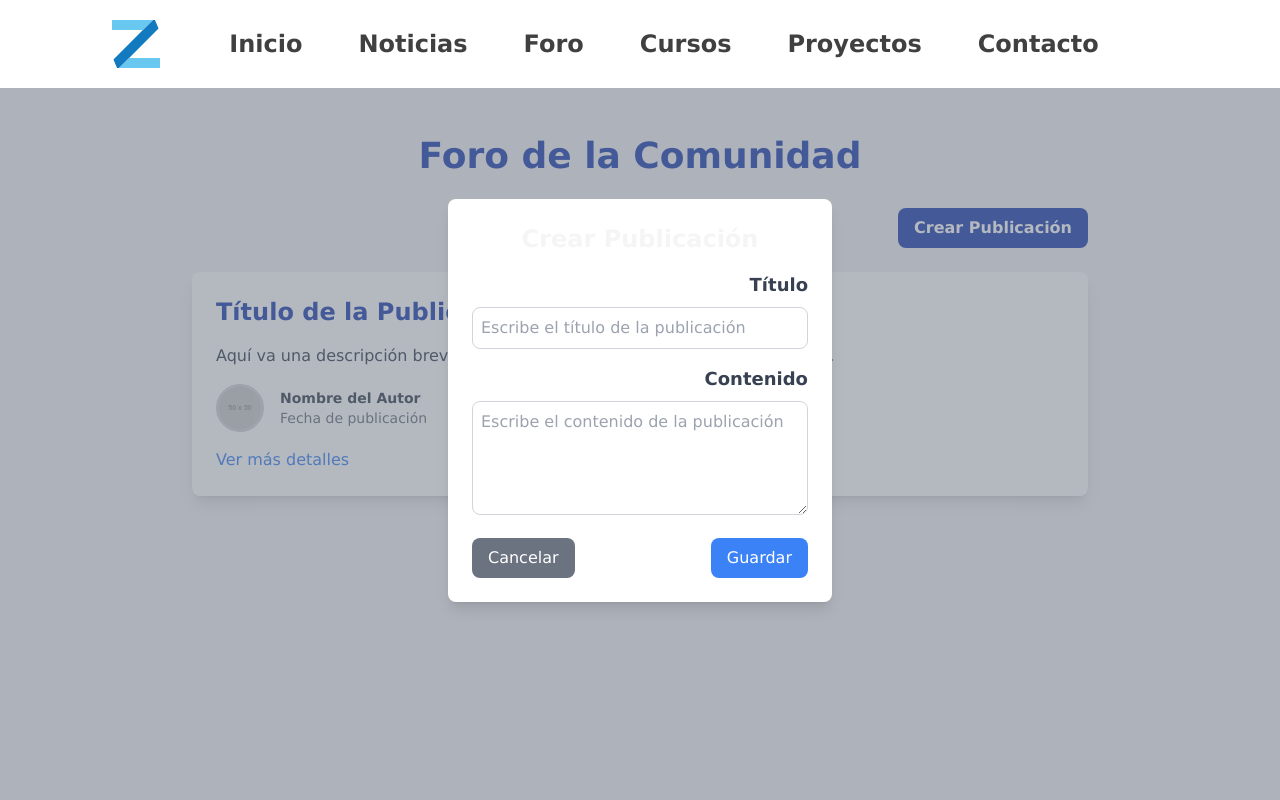
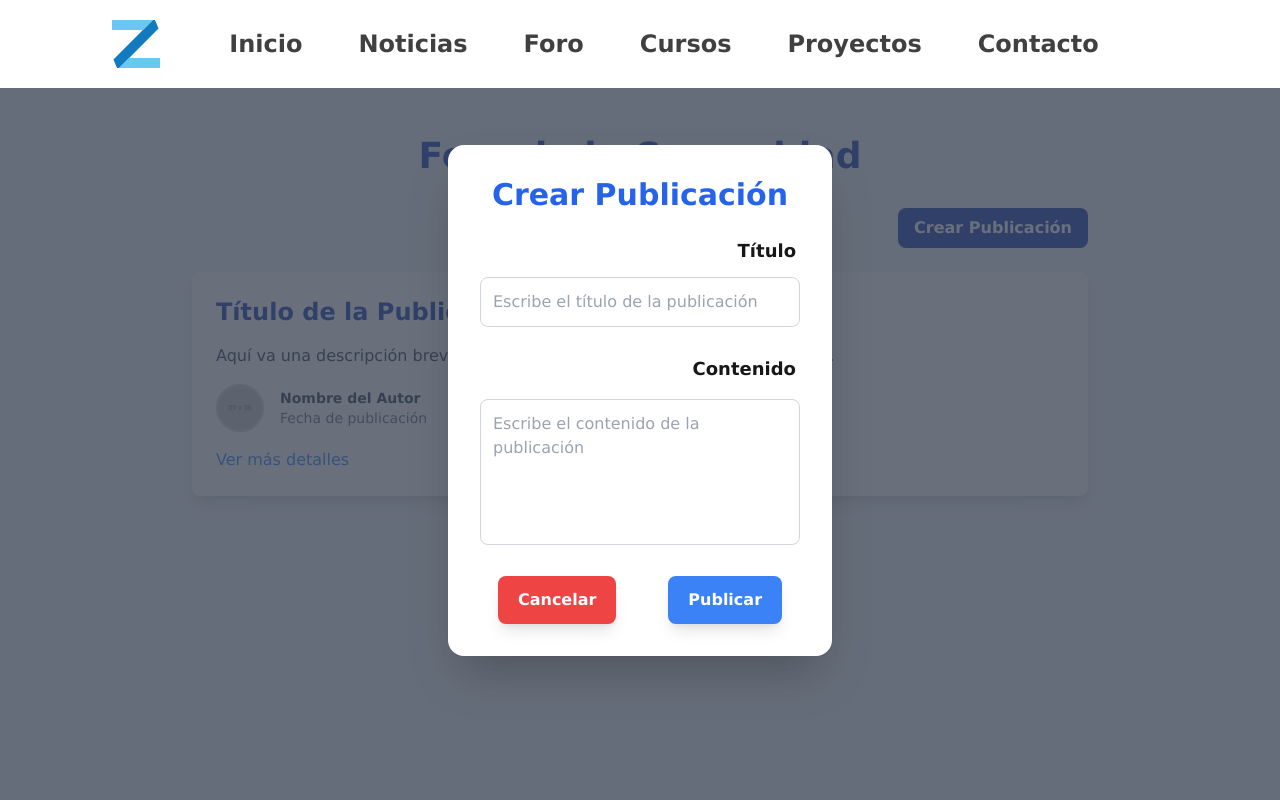
Before and after one commit to eliceoflmov72/Atlas, an Angular app: page /Explore in a window 1280 px wide. Both pictures are taken after a click on the button "Crear Publicación". Shown: the top 800 px of the page. Built offline with nearby package versions, Linux system fonts and the light colour scheme.

Commit message:
Changing colors in publish component

```diff
--- a/src/app/pages/explore/publish/publish.component.html
+++ b/src/app/pages/explore/publish/publish.component.html
@@ -1,25 +1,26 @@
-<div class="fixed inset-0 bg-gray-500 bg-opacity-50 flex justify-center items-center">
-    <div class="bg-white rounded-lg shadow-lg w-96 p-6">
-      <h2 class="text-2xl font-bold mb-4 text-center">Crear Publicación</h2>
+<div class="fixed inset-0 bg-gray-700 bg-opacity-75 flex justify-center items-center">
+    <div class="bg-white rounded-2xl shadow-2xl w-96 p-8">
+        <h2 class="text-3xl font-bold mb-6 text-center text-blue-600">Crear Publicación</h2>
 
         <!-- Formulario para crear publicación -->
         <form>
             <!-- Título -->
-        <div class="mb-4">
-          <label for="titulo" class="block text-lg font-semibold text-gray-700">Título</label>
-          <input type="text" id="titulo" name="titulo" class="w-full mt-2 p-2 border border-gray-300 rounded-lg" placeholder="Escribe el título de la publicación" required>
+            <div class="mb-6">
+                <label for="titulo" class="text-lg font-semibold text-neutral-900 p-1 rounded-md">Título</label>
+                <input type="text" id="titulo" name="titulo" class="w-full mt-3 text-neutral-700 p-3 border border-gray-300 rounded-lg focus:ring focus:ring-blue-300 transition ease-in-out duration-300" placeholder="Escribe el título de la publicación" required>
             </div>
 
             <!-- Contenido -->
-        <div class="mb-4">
-          <label for="contenido" class="block text-lg font-semibold text-gray-700">Contenido</label>
-          <textarea id="contenido" name="contenido" class="w-full mt-2 p-2 border border-gray-300 rounded-lg" rows="4" placeholder="Escribe el contenido de la publicación" required></textarea>
+            <div class="mb-6">
+                <label for="contenido" class="block text-lg font-semibold text-neutral-900 p-1 rounded-md">Contenido</label>
+                <textarea id="contenido" name="contenido" class="w-full resize-none mt-3 text-neutral-700 p-3 border border-gray-300 rounded-lg focus:ring focus:ring-blue-300 transition ease-in-out duration-300" rows="5" placeholder="Escribe el contenido de la publicación" required></textarea>
             </div>
 
             <!-- Botones -->
-        <div class="flex justify-between">
-          <button type="button" id="cancelarBtn" class="px-4 py-2 bg-gray-500 text-white rounded-lg hover:bg-gray-700">Cancelar</button>
-          <button type="submit" id="guardarBtn" class="px-4 py-2 bg-blue-500 text-white rounded-lg hover:bg-blue-700">Guardar</button>
+            <div class="flex justify-around items-center gap-4 mt-6 flex-wrap">
+              <!-- ! Esto estaria bien que fuese mas que un boton en la parte de debajo que fuese una x en la parte superior derecha -->
+                <button type="button" (click)="closeModal()" class="px-5 py-3 bg-red-500 text-white font-semibold rounded-lg hover:bg-red-600 shadow-lg transition transform hover:scale-110">Cancelar</button>
+                <button type="submit" (click)="sendPost()" class="px-5 py-3 bg-blue-500 text-white font-semibold rounded-lg hover:bg-blue-600 shadow-lg transition transform hover:scale-110">Publicar</button>
             </div>
         </form>
     </div>
--- a/src/app/pages/explore/publish/publish.component.ts
+++ b/src/app/pages/explore/publish/publish.component.ts
@@ -7,5 +7,11 @@ import { Component } from '@angular/core';
   styleUrl: './publish.component.scss'
 })
 export class PublishComponent {
+closeModal() {
+throw new Error('Method not implemented.');
+}
+sendPost() {
+throw new Error('Method not implemented.');
+}
 
 }
```
Also changed, not shown: 1 other file (tests, documents, lock files or other folders). Lines whose indentation alone changed are shown as unchanged.
